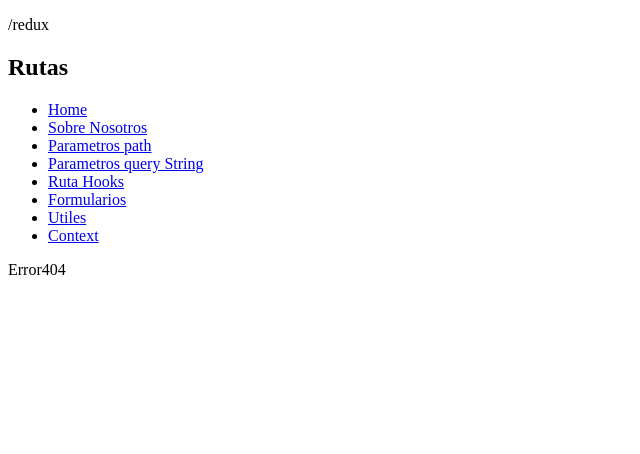
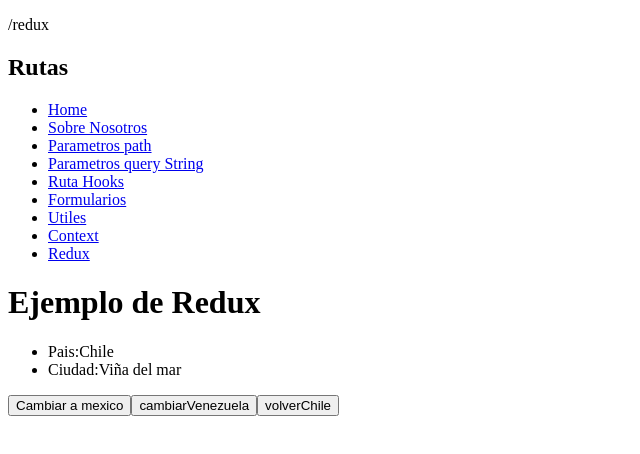
Before and after one commit to Lostovayne/Curso-React-Cesar, a React (Vite) app: page /redux in a window 1280 px wide. Shown: the top 454 px of the page, without its empty margins (0-640 px from the left). Built offline with nearby package versions, Linux system fonts and the light colour scheme.

Commit message:
Agregado material de redux

```diff
--- a/package.json
+++ b/package.json
@@ -11,10 +11,12 @@
   "dependencies": {
     "@emotion/react": "^11.10.5",
     "@emotion/styled": "^11.10.5",
+    "@reduxjs/toolkit": "^1.9.3",
     "dayjs": "^1.11.7",
     "prop-types": "^15.8.1",
     "react": "^18.2.0",
     "react-dom": "^18.2.0",
+    "react-redux": "^8.0.5",
     "react-router-dom": "^6.8.1",
     "react-swipeable": "^7.0.0",
     "react-swipeable-list": "^1.7.1",
--- /dev/null
+++ b/src/features/procedenciaSlice.jsx
@@ -0,0 +1,37 @@
+import { createSlice } from '@reduxjs/toolkit';
+
+
+// Estado inicial
+
+const initialState = {
+  pais: 'Chile',
+  ciudad: 'Viña del mar'
+};
+
+
+//Crear el Slice de Redux
+
+export const procedenciaSlice = createSlice({
+  name: 'procedencia', // el reducer se llamará procedenciaReducer
+  initialState,
+  reducers: {
+    cambiarMexico: (state) => {
+      (state.pais = 'Mexico'), (state.ciudad = 'Ciudad de mexico');
+    },
+
+    cambiarVenezuela: (state) => {
+      (state.pais = 'Venezuela '), (state.ciudad = 'Caracas');
+    },
+
+    volverChile: (state) => {
+      (state.pais = 'Chile'), (state.ciudad = 'Viña del mar');
+    }
+  }
+});
+
+
+
+
+export const { cambiarMexico, cambiarVenezuela, volverChile } =
+  procedenciaSlice.actions;
+export default procedenciaSlice.reducer;
--- a/src/main.jsx
+++ b/src/main.jsx
@@ -1,6 +1,14 @@
 import React from 'react';
 import ReactDOM from 'react-dom/client';
 import { createBrowserRouter, RouterProvider } from 'react-router-dom';
+
+//Provider para Redux
+
+import { Provider } from 'react-redux';
+import { store } from "./store/store"
+
+// continuacion  codigo
+
 import App from './App';
 import './index.css';
 import { Layout } from './layout';
@@ -17,7 +25,8 @@ import {
   FormularioSimple,
   FormularioUseActionData,
   UtilesDay,
-  ContextEjemplo
+  ContextEjemplo,
+  ReduxEjemplo
 } from './pages';
 import {
   Hooks,
@@ -31,14 +40,13 @@ import {
   HookuseLocation,
   HookuseRef
 } from './hooks';
+
 import {Utiles,Utilesswipeable} from './helpers';
-
-
-
 
 import { loader as LoadingCountrys } from './hooks/HookuseLoaderData';
  import { action as procesarFormularioActionData   } from "./pages/FormularioUseActionData"
-import {element} from 'prop-types';
+// import {element} from 'prop-types';
+
 
 
 const router = createBrowserRouter([
@@ -107,6 +115,15 @@ const router = createBrowserRouter([
 
       },
 
+
+      {
+         path :"redux",
+         element :<ReduxEjemplo />
+
+
+      },
+
+
       {
         path: '/hooks',
         element: <Hooks />
@@ -155,8 +172,11 @@ const router = createBrowserRouter([
 
 ReactDOM.createRoot(document.getElementById('root')).render(
   <React.StrictMode>
-    <RouterProvider router={router}>
-      <App />
-    </RouterProvider>
+    {/* React redux */}
+    <Provider store={store} >
+      <RouterProvider router={router}>
+        <App />
+      </RouterProvider>
+    </Provider>
   </React.StrictMode>
 );
--- /dev/null
+++ b/src/pages/ReduxEjemplo.jsx
@@ -0,0 +1,33 @@
+import { useSelector, useDispatch } from 'react-redux';
+import {
+  cambiarMexico,
+  cambiarVenezuela,
+  volverChile
+} from '../features/procedenciaSlice';
+
+
+const ReduxEjemplo = () => {
+  const lugar = useSelector((state) => state.procedencia);
+  const { pais, ciudad } = lugar;
+
+
+  const dispatch = useDispatch()
+
+  return (
+    <>
+      <h1>Ejemplo de Redux</h1>
+
+      <ul>
+        <li>Pais:{pais}</li>
+        <li>Ciudad:{ciudad}</li>
+      </ul>
+
+
+      <button onClick={ () => { dispatch(cambiarMexico()); } } > Cambiar a mexico</button>
+      <button onClick={ () => { dispatch(cambiarVenezuela()); } } > cambiarVenezuela</button>
+      <button onClick={ () => { dispatch(volverChile()); } } > volverChile</button>
+
+    </>
+  );
+};
+export default ReduxEjemplo;
--- a/src/pages/Rutas.jsx
+++ b/src/pages/Rutas.jsx
@@ -34,6 +34,10 @@ const Rutas = () => {
         <li>
           <NavLink to="/context" >Context</NavLink>
         </li>
+
+        <li>
+          <NavLink to="/redux" >Redux</NavLink>
+        </li>
       </ul>
     </nav>
   );
--- a/src/pages/index.js
+++ b/src/pages/index.js
@@ -5,6 +5,7 @@ export { default as FormularioSimple } from './FormularioSimple';
 export { default as FormularioUseActionData } from './FormularioUseActionData';
 export { default as Formularios } from './Formularios';
 export { default as Home } from './Home';
+export { default as ReduxEjemplo } from './ReduxEjemplo';
 export { default as Rutas } from './Rutas';
 export { default as RutasPath } from './RutasPath';
 export { default as RutasQueryString } from './RutasQueryString';
--- /dev/null
+++ b/src/store/store.jsx
@@ -0,0 +1,18 @@
+import { configureStore    } from "@reduxjs/toolkit"
+import procedenciaReducer from '../features/procedenciaSlice'
+
+//procedenciaReducer   el name: de mi reducer + la palabra Reducer
+
+export const store = configureStore({
+
+  reducer:{
+
+
+
+    procedencia : procedenciaReducer
+
+  }
+
+
+
+})
```
Also changed, not shown: src/layout/index.js (line endings or trailing spaces), 1 other file (tests, documents, lock files or other folders).
